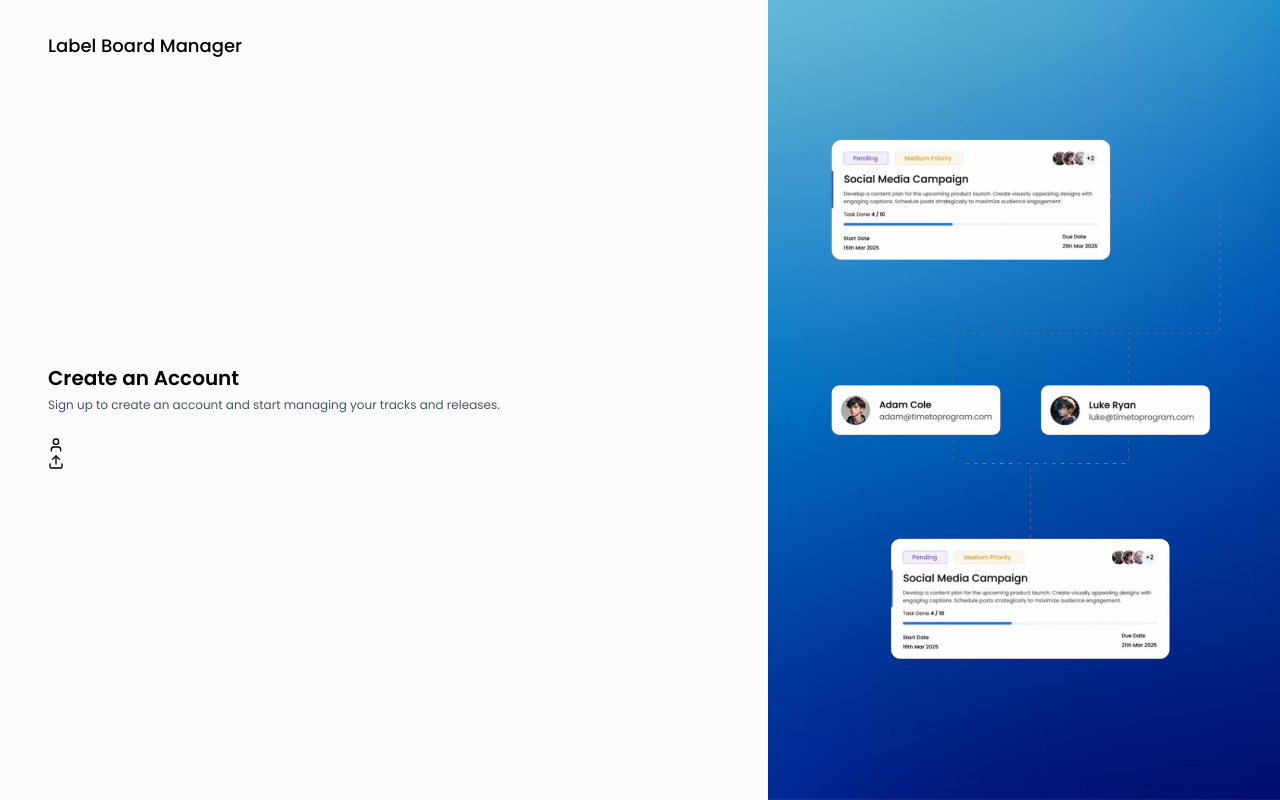
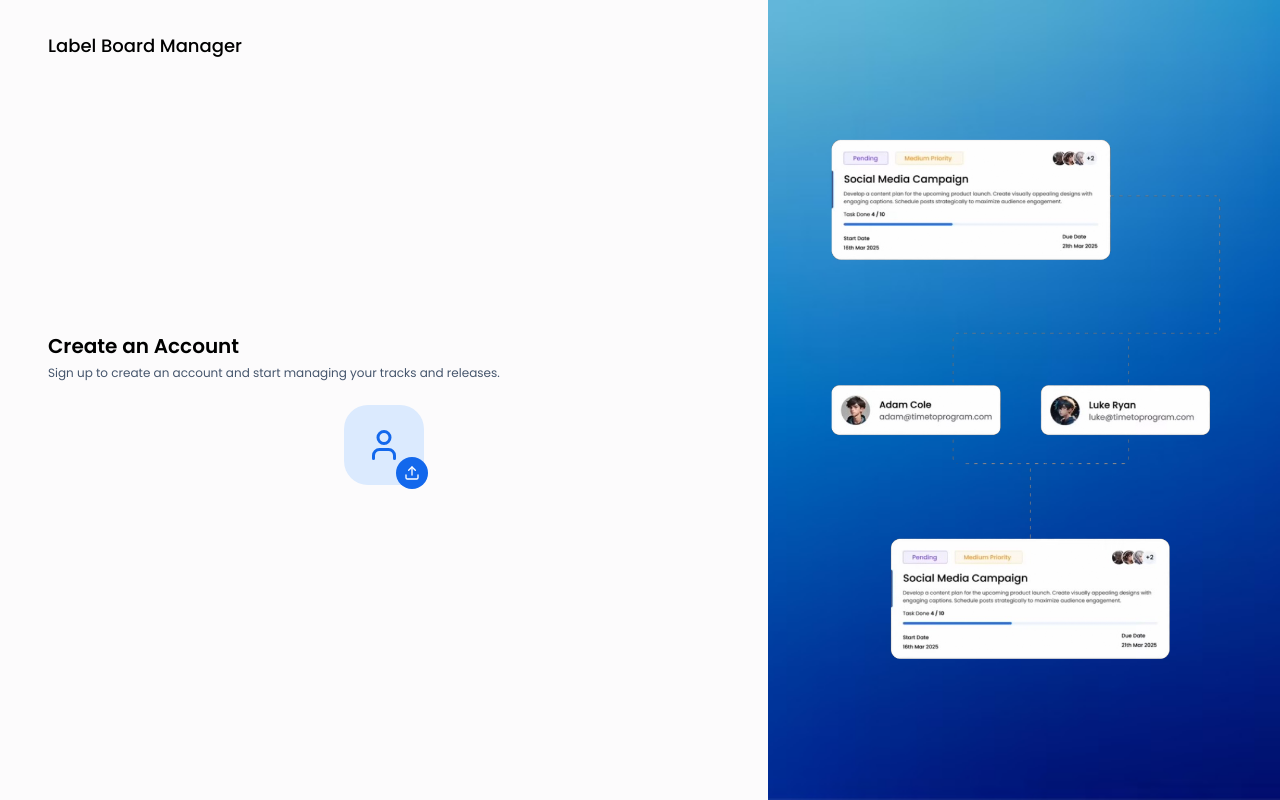
Before and after one commit to tgulu/Label-Board, a React (Vite) app in the folder frontend/: page /signUp in a window 1280 px wide. Built offline with nearby package versions, Linux system fonts and the light colour scheme.

Commit message:
add photo selector logic

```diff
--- a/frontend/src/components/Inputs/ProfilePhotoSelector.jsx
+++ b/frontend/src/components/Inputs/ProfilePhotoSelector.jsx
@@ -26,7 +26,7 @@ const ProfilePhotoSelector = ({ image, setImage }) => {
   };
 
   return (
-    <div className="">
+    <div className="flex justify-center mb-6">
       <input
         type="file"
         accept="image/*"
@@ -36,16 +36,28 @@ const ProfilePhotoSelector = ({ image, setImage }) => {
       />
 
       {!image ? (
-        <div className="">
-          <LuUser className="" />
-          <button type="button" className="" onClick={onChooseFile}>
-            <LuUpload className="" />
+        <div className="w-20 h-20 relative flex items-center justify-center bg-blue-100 rounded-3xl cursor-pointer">
+          <LuUser className="text-4xl text-primary" />
+          <button
+            type="button"
+            className="w-8 h-8 flex items-center bg-primary justify-center text-white rounded-full absolute -bottom-1 -right-1 cursor-pointer"
+            onClick={onChooseFile}
+          >
+            <LuUpload />
           </button>
         </div>
       ) : (
-        <div className="">
-          <img src={previewUrl} alt="Profile" className="" />
-          <button type="button" className="" onClick={handleRemoveImage}>
+        <div className="relative">
+          <img
+            src={previewUrl}
+            alt="Profile photo"
+            className="w-24 h-24 object-cover rounded-3xl"
+          />
+          <button
+            type="button"
+            className="w-8 h-8 flex items-center justify-center bg-red-500 text-white absolute -bottom-1 -right-1"
+            onClick={handleRemoveImage}
+          >
             <LuTrash className="" />
           </button>
         </div>
```
